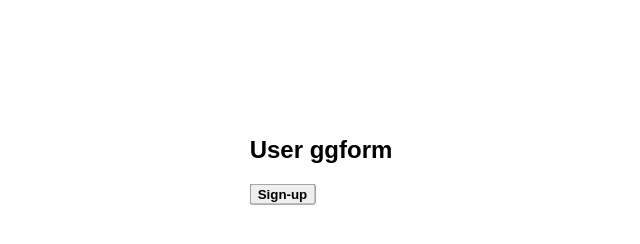
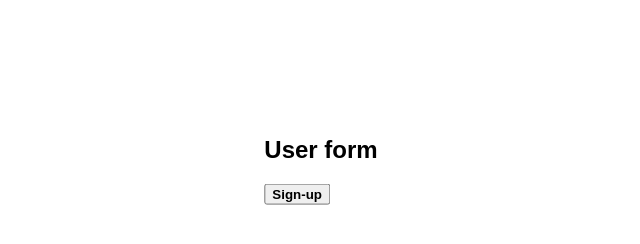
Before and after one commit to ksubhampatra/myproject, a plain HTML site: page index.html in a window 1280 px wide. Shown: the whole page, without its empty margins (319-959 px from the left). Drawn offline with Linux system fonts and the light colour scheme.

Commit message:
Update index.html

```diff
--- a/index.html
+++ b/index.html
@@ -11,7 +11,7 @@
 <body>
 	<div id="main">
 
-		<h2>User ggform </h2>
+		<h2>User form </h2>
 		<button onclick="document.getElementById('id01').style.display='block'" style="width:auto;"><b>Sign-up</b> </button>
 
 	</div>
```
